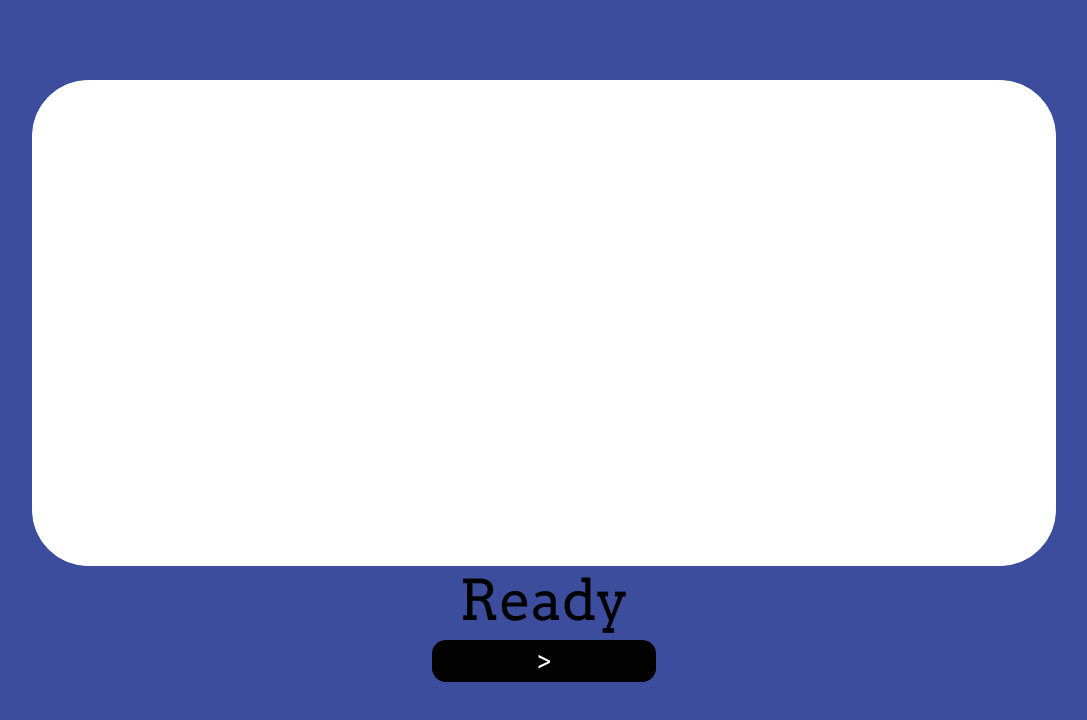
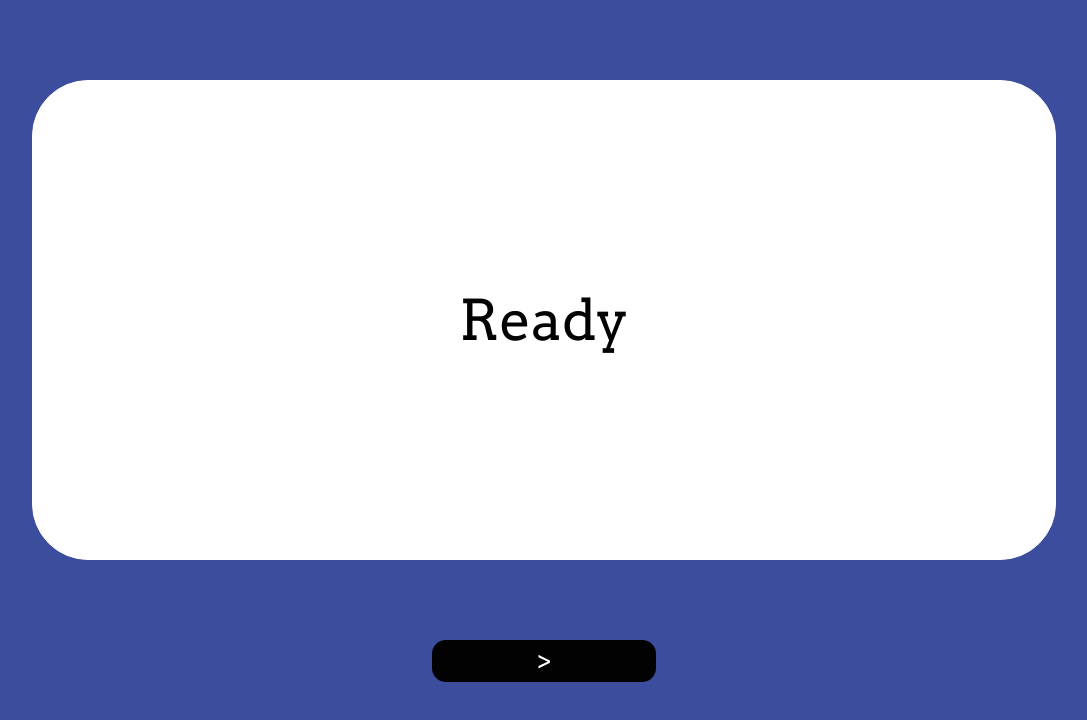
Before and after one commit to bhargavyagnik/GRE-Flashcards, a plain HTML site: page index.html in a window 1280 px wide. Shown: the whole page, without its empty margins (96-1183 px from the left). Drawn offline with nearby package versions, Linux system fonts and the light colour scheme.

Commit message:
Update index.html

```diff
--- a/index.html
+++ b/index.html
@@ -129,12 +129,18 @@
 
     .front {
         text-align: center;
-        padding: calc(50% - .5em) 1em 0 1em;
+/*         padding: calc(50% - .5em) 1em 0 1em; */
+        display: flex;
+            justify-content: center;
+            align-items: center;
         color: var(--text);
         border: 1px solid var(--border);
     }
     .back{
-        padding: calc(10% - .5em) 1em 0 1em;
+/*         padding: calc(10% - .5em) 1em 0 1em; */
+        display: flex;
+            justify-content: center;
+            align-items: center;
         color: var(--text);
         border: 1px solid var(--border);
     }
```
